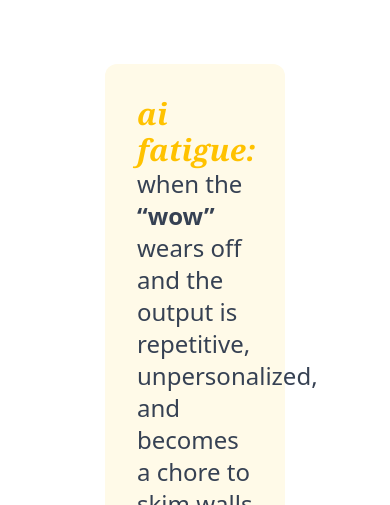
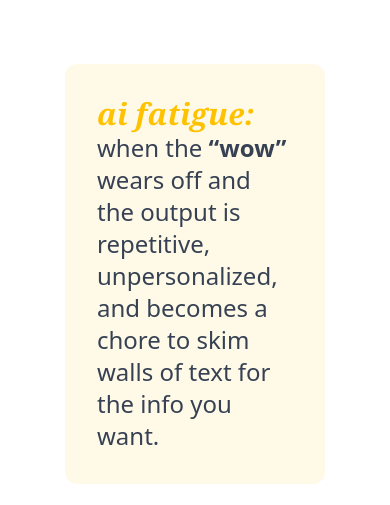
Before and after one commit to promptly-app-ai/web, a plain HTML site: page index.html in a window 390 px wide. Shown: the part 139-644 px from the top of the page. Drawn offline with nearby package versions, Linux system fonts and the light colour scheme.

Commit message:
Update index.html

```diff
--- a/index.html
+++ b/index.html
@@ -27,7 +27,7 @@
   <section class="flex flex-col md:flex-row w-2/3 mx-auto my-10 gap-6">
     <!-- Left Column -->
     <div class="md:w-1/2">
-      <p class="text-2xl bg-[#fffae8] rounded-xl p-8 text-gray-700 mb-3 mx-10 md:mx-0">
+      <p class="text-2xl bg-[#fffae8] rounded-xl p-8 text-gray-700 mb-3 mx-0">
         <em class="font-serif font-bold text-[#FFC200] text-3xl">ai fatigue:</em>
         when the <strong>“wow”</strong> wears off and the output is repetitive, unpersonalized,
         and becomes a chore to skim walls of text for the info you want.
```
